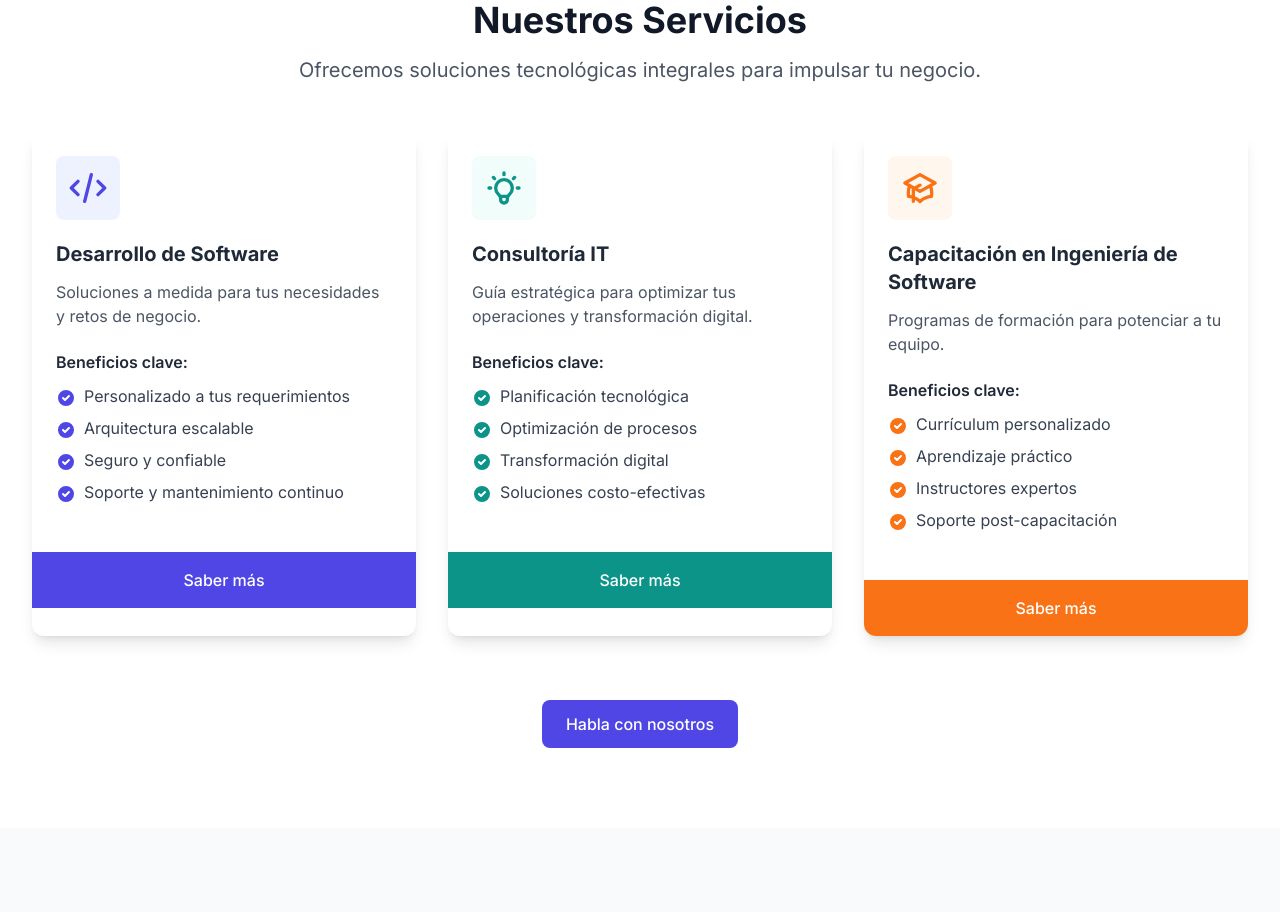
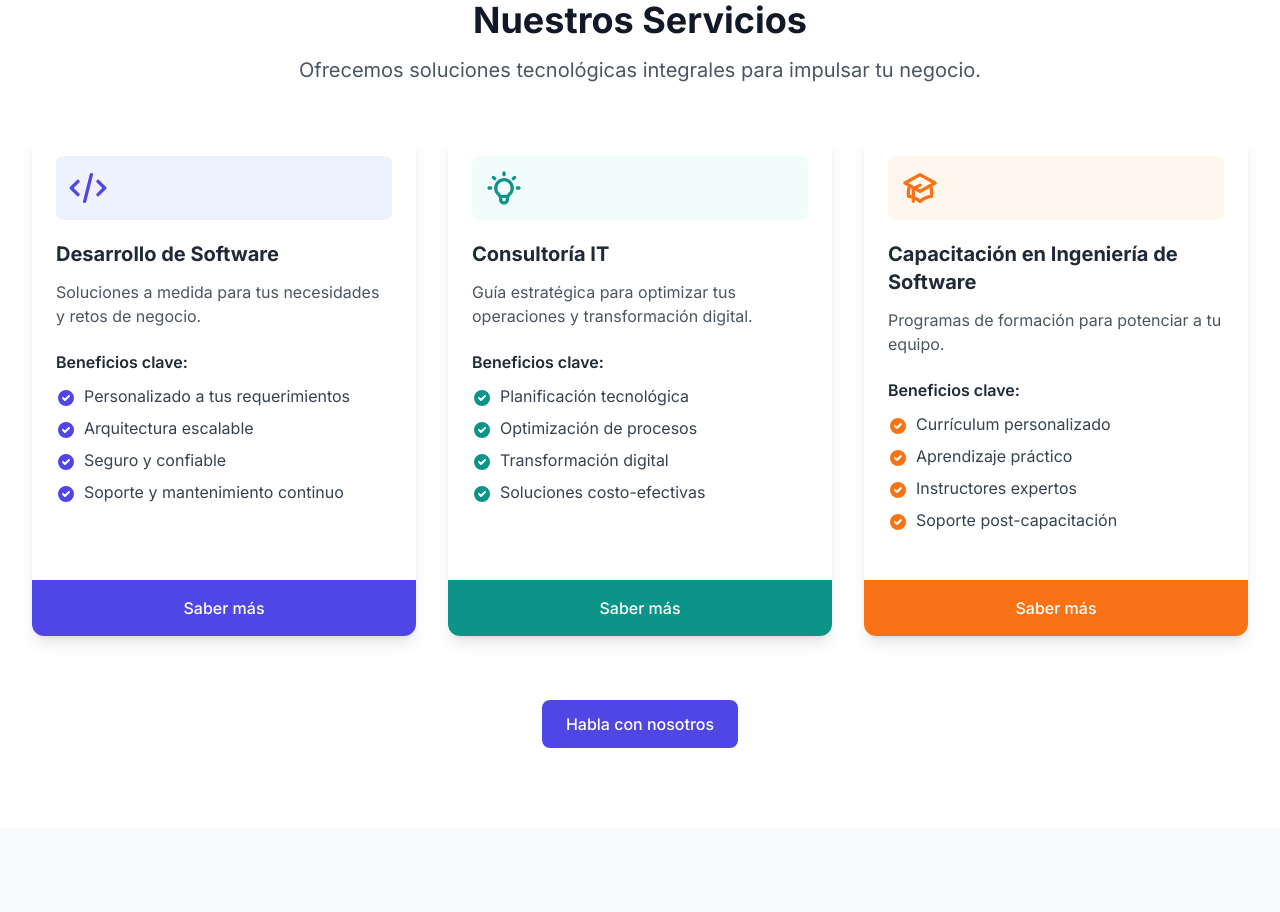
Before and after one commit to V4lle-Tech/valle-tech-landing-page, a Vue app: page / in a window 1280 px wide. Shown: the part 840-1752 px from the top of the page. Built offline with nearby package versions, Linux system fonts and the light colour scheme.

Commit message:
refactor: mejora en la estructura del componente ServicesSection.

```diff
--- a/src/components/sections/ServicesSection.vue
+++ b/src/components/sections/ServicesSection.vue
@@ -93,11 +93,11 @@ const getColorClass = (color: string) => {
         <div
           v-for="service in services"
           :key="service.id"
-          class="group bg-white rounded-xl shadow-lg overflow-hidden transition-all duration-300 hover:shadow-xl transform hover:-translate-y-2"
+          class="group bg-white rounded-xl shadow-lg overflow-hidden transition-all duration-300 hover:shadow-xl transform hover:-translate-y-2 flex flex-col h-full"
           data-aos="fade-up"
           :data-aos-delay="service.id * 100"
         >
-          <div class="p-6">
+          <div class="p-6 flex-1 flex flex-col">
             <div :class="['inline-flex p-3 rounded-lg mb-5', getColorClass(service.color).light]">
               <div :class="[getColorClass(service.color).text]" v-html="getIcon(service.icon)"></div>
             </div>
@@ -123,7 +123,6 @@ const getColorClass = (color: string) => {
               </ul>
             </div>
           </div>
-
           <div
             :class="['px-6 py-4 flex justify-center', getColorClass(service.color).bg, getColorClass(service.color).hover]"
           >
```
